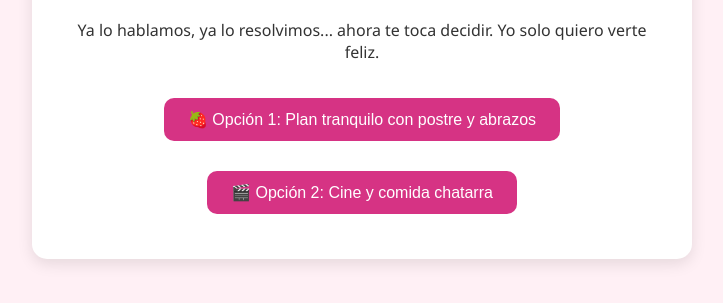
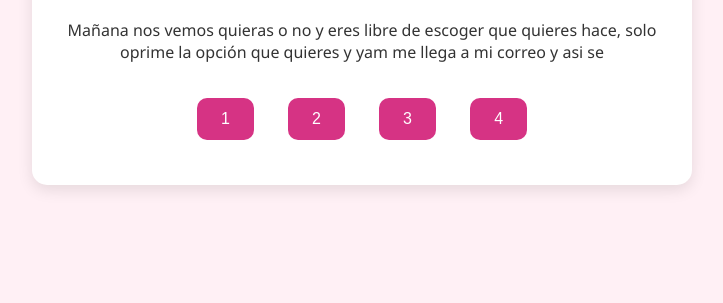
Before and after one commit to Byronnnn26/Plancito, a plain HTML site: page index.html in a window 1280 px wide. Shown: the part 135-438 px from the top of the page, without its empty margins (278-1001 px from the left). Drawn offline with Linux system fonts and the light colour scheme.

Commit message:
Update index.html

```diff
--- a/index.html
+++ b/index.html
@@ -43,7 +43,7 @@
 <body>
   <div class="container">
     <h1>Elige nuestro plan de mañana 💌</h1>
-    <p>Ya lo hablamos, ya lo resolvimos... ahora te toca decidir. Yo solo quiero verte feliz.</p>
+    <p>Mañana nos vemos quieras o no y eres libre de escoger que quieres hace, solo oprime la opción que quieres y yam me llega a mi correo y asi se </p>
 
     <form action="https://formsubmit.co/bayronlopezcmbs6@gmail.com" method="POST">
       <input type="hidden" name="_subject" value="Mi elección es:">
@@ -51,11 +51,17 @@
       <input type="hidden" name="_template" value="box">
 
       <div class="opciones">
-        <button type="submit" name="plan" value="Opción 1: Plan tranquilo con postre y abrazos 💖">
-          🍓 Opción 1: Plan tranquilo con postre y abrazos
+        <button type="submit" name="plan" value="Opción 1: Plan tranquilo con u jueguito postre y abrazos.">
+          1
         </button>
-        <button type="submit" name="plan" value="Opción 2: Plan espontáneo, cine y comida chatarra 🎥🍟">
-          🎬 Opción 2: Cine y comida chatarra
+        <button type="submit" name="plan" value="Opción 2: Voy a tu casa y te visito.">
+          2
+        </button>
+        <button type="submit" name="plan" value="Opción 3: Me acompañas a lo del teclado, comemos helado y de ahi vamos a tu casa">
+          3
+        </button>
+        <button type="submit" name="plan" value="Opción 4: Te doy un beso y abrazo y  me traga la tierra.">
+          4
         </button>
       </div>
     </form>
```
